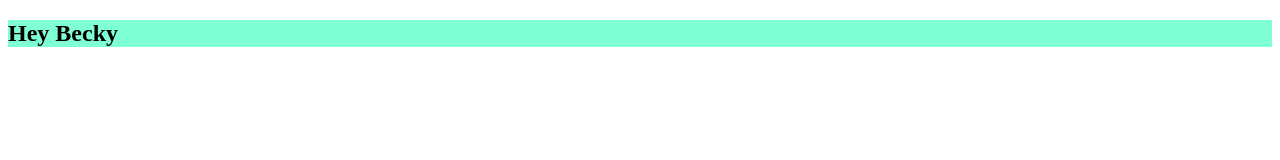
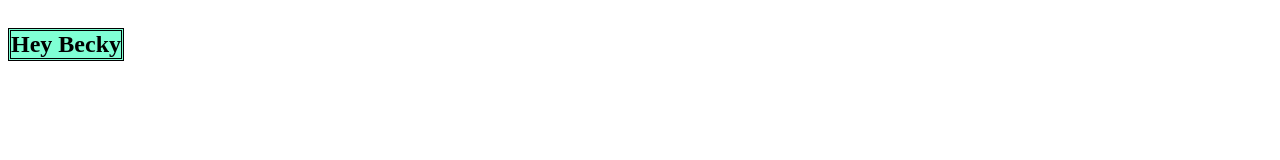
Before and after one commit to dangreen-webdev/w0274635.github.io, a plain HTML site: page site1/index.html in a window 1280 px wide. Drawn offline with Linux system fonts and the light colour scheme.

Commit message:
version1

```diff
--- a/site1/style.css
+++ b/site1/style.css
@@ -1 +1,3 @@
-h2 {background-color: aquamarine}
+h2 {background-color: aquamarine;
+border: double;
+position: absolute}
```
